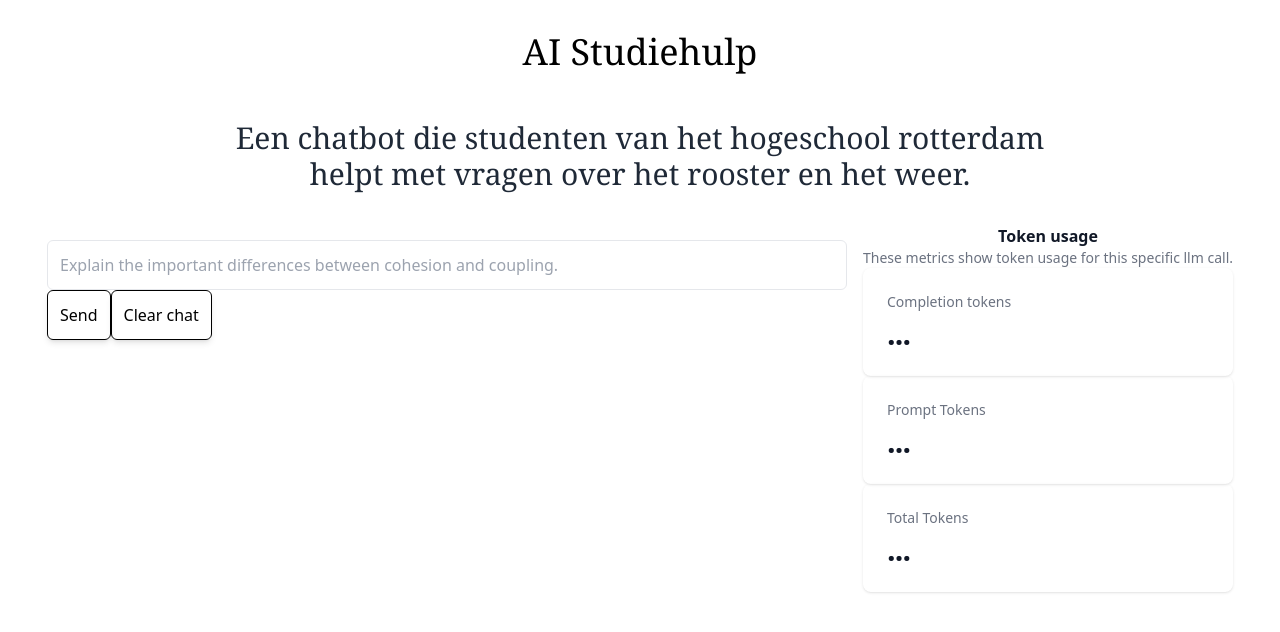
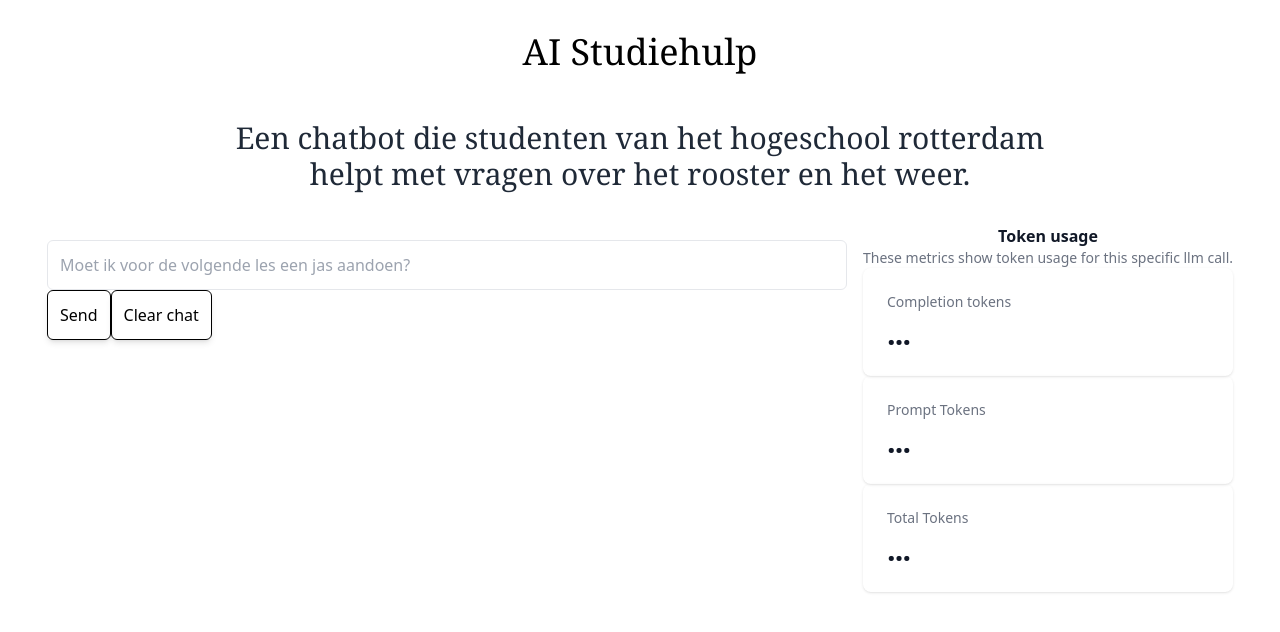
Before and after one commit to faroeq33/prg-8, a React (Vite) app in the folder client/: page / in a window 1280 px wide. Shown: the top 632 px of the page. Built offline with nearby package versions, Linux system fonts and the light colour scheme.

Commit message:
Add placeholder text

```diff
--- a/client/src/pages/home.tsx
+++ b/client/src/pages/home.tsx
@@ -92,7 +92,7 @@
               type="text"
               name="question"
               required
-              placeholder="Explain the important differences between cohesion and coupling."
+              placeholder="Moet ik voor de volgende les een jas aandoen?"
               className="w-full p-3 border border-gray-200 rounded-md bg-gray-20 focus-visible:ring-1 focus:ring-offset-0"
               onChange={(event) => setQuestion(event.target.value)}
               value={question}
```
